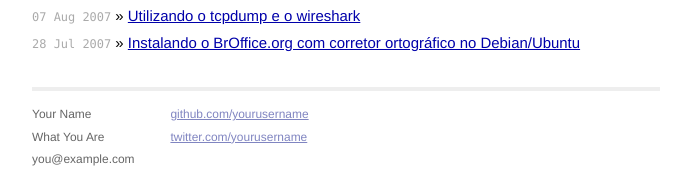
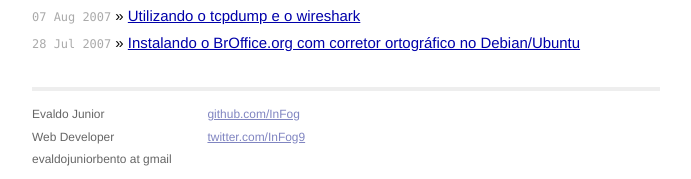
Before and after one commit to InFog/infog.github.io, a Jekyll site: the page built from index.html, in a window 1280 px wide and 900 px high, scrolled down 4025 px. Shown: the part 718-897 px from the top of the window, without its empty margins (294-985 px from the left). Built offline with Jekyll 4.4.1, drawn with Linux system fonts in a browser that asks for light colours; Markdown is read by kramdown in place of the engine named in the settings.

Commit message:
contacts.

```diff
--- a/_layouts/default.html
+++ b/_layouts/default.html
@@ -26,15 +26,15 @@
           <div class="footer">
             <div class="contact">
               <p>
-                Your Name<br />
-                What You Are<br />
-                you@example.com
+                Evaldo Junior<br />
+                Web Developer<br />
+                evaldojuniorbento at gmail
               </p>
             </div>
             <div class="contact">
               <p>
-                <a href="https://github.com/yourusername">github.com/yourusername</a><br />
-                <a href="https://twitter.com/yourusername">twitter.com/yourusername</a><br />
+                <a href="https://github.com/InFog">github.com/InFog</a><br />
+                <a href="https://twitter.com/InFog9">twitter.com/InFog9</a><br />
               </p>
             </div>
           </div>
```
